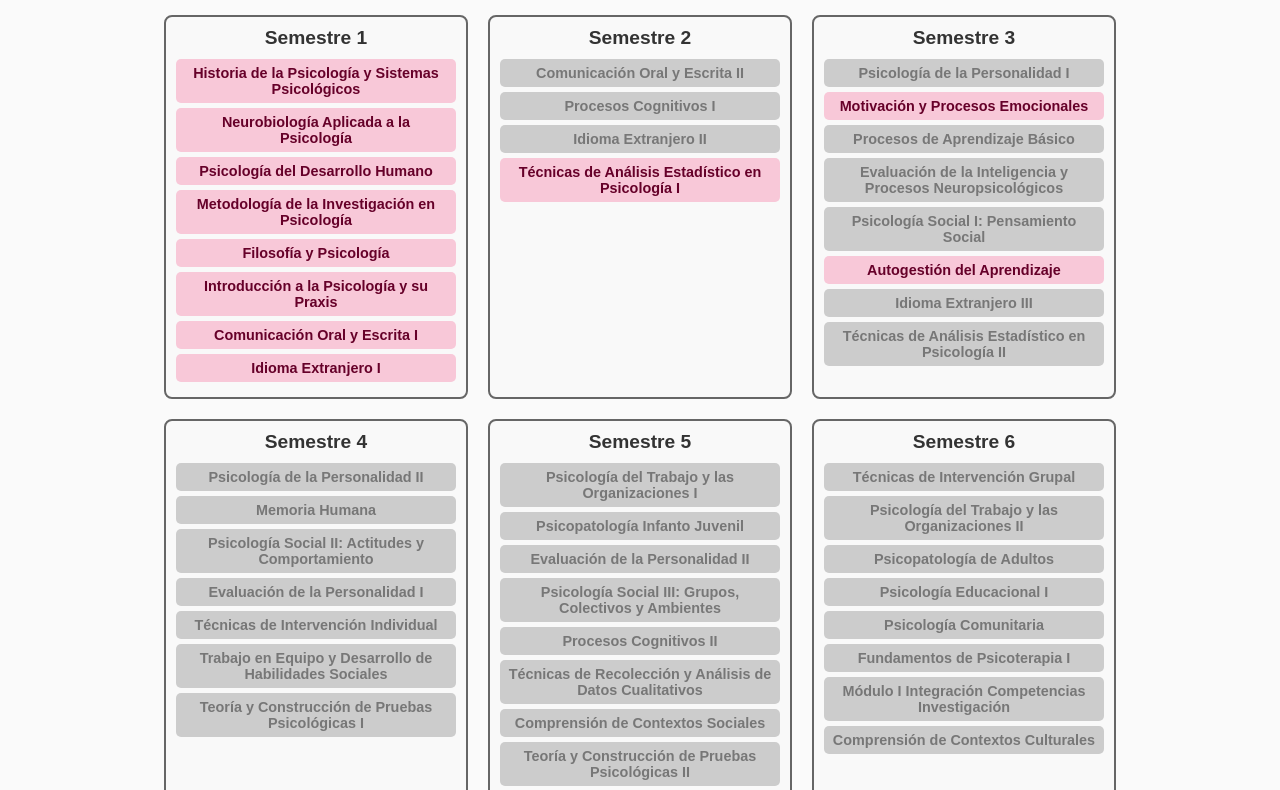
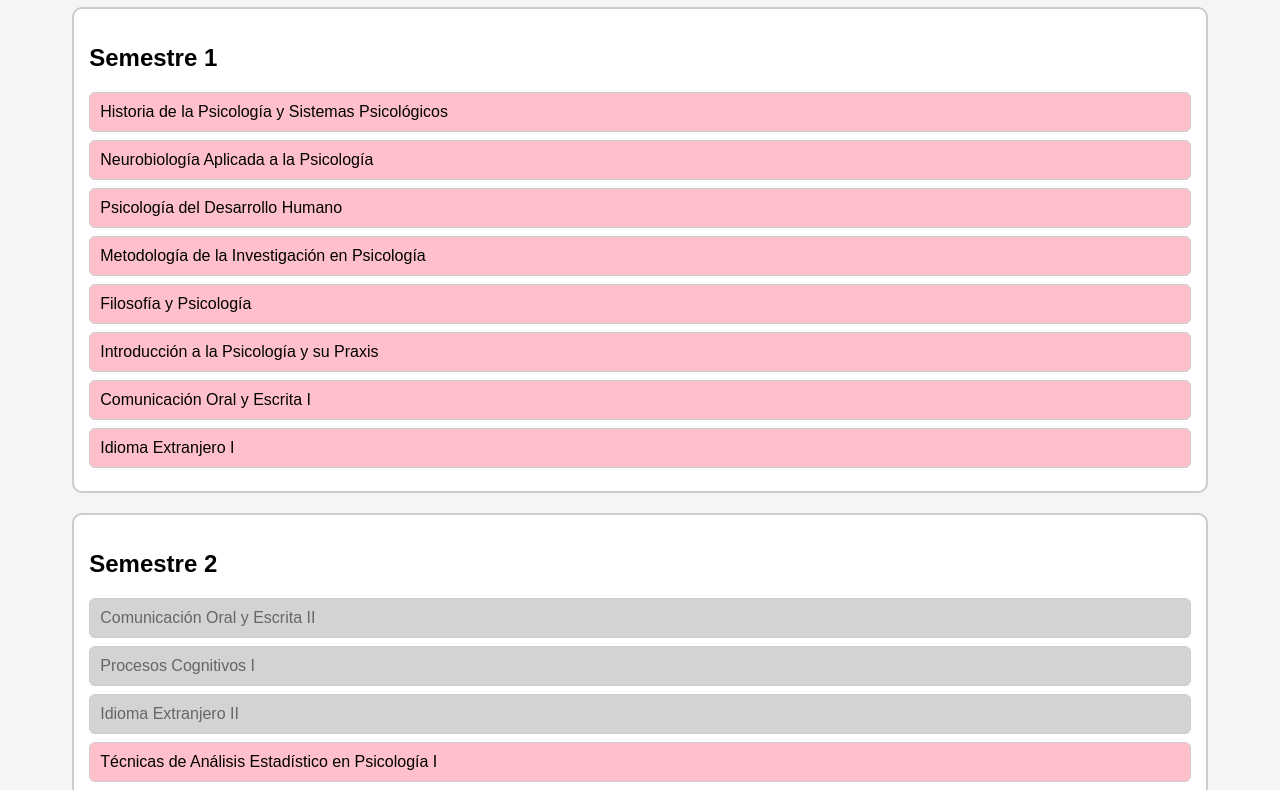
Before and after one commit to mabelvaldeeb/mallapsicologiautalca, a plain HTML site: page index.html in a window 1280 px wide. Shown: the part 101-891 px from the top of the page. Drawn offline with Linux system fonts and the light colour scheme.

Commit message:
Update style.css

```diff
--- a/style.css
+++ b/style.css
@@ -1,86 +1,40 @@
 body {
   font-family: Arial, sans-serif;
-  background-color: #fafafa;
   padding: 20px;
-  color: #222;
+  background-color: #f5f5f5;
+}
+
+h1 {
   text-align: center;
 }
 
-h1 {
-  margin-bottom: 30px;
-}
-
-#contenedor-malla {
-  display: flex;
-  flex-wrap: wrap;
-  justify-content: center;
-  gap: 20px;
-}
-
 .semestre {
-  border: 2px solid #666;
-  border-radius: 8px;
-  padding: 10px;
-  width: 280px;
-  background-color: #f9f9f9;
-}
-
-.semestre h2 {
-  margin-top: 0;
-  margin-bottom: 10px;
-  font-weight: bold;
-  font-size: 1.2rem;
-  color: #333;
+  border: 2px solid #ccc;
+  border-radius: 10px;
+  padding: 15px;
+  margin: 20px auto;
+  width: 90%;
+  background-color: white;
 }
 
 .ramo {
-  margin: 5px 0;
-  padding: 6px 8px;
-  border-radius: 5px;
+  padding: 10px;
+  margin: 8px 0;
+  border-radius: 6px;
   cursor: pointer;
-  user-select: none;
-  font-weight: 600;
-  font-size: 0.9rem;
-  transition: background-color 0.3s, color 0.3s;
-}
-
-/* Estados de los ramos */
-.ramo.no-aprobado {
-  background-color: #f8c8d8; /* rosado */
-  color: #660029;
-  text-decoration: none;
+  border: 1px solid #ccc;
+  background-color: #ffc0cb; /* rosado por defecto */
+  transition: all 0.2s ease-in-out;
 }
 
 .ramo.aprobado {
-  background-color: #6a3b80; /* morado */
+  background-color: #b57edc;
+  text-decoration: line-through;
   color: white;
-  text-decoration: line-through;
 }
 
 .ramo.bloqueado {
-  background-color: #cccccc; /* gris */
-  color: #777777;
+  background-color: #d3d3d3;
   cursor: not-allowed;
-  text-decoration: none;
+  color: #666;
 }
-
-.ramo.bloqueado:hover {
-  background-color: #bbbbbb;
-}
-
-/* Tooltip para mostrar créditos */
-.ramo[data-creditos]:hover::after {
-  content: attr(data-creditos) " créditos";
-  position: absolute;
-  background-color: #333;
-  color: #fff;
-  padding: 3px 6px;
-  border-radius: 4px;
-  font-size: 0.75rem;
-  top: 100%;
-  left: 50%;
-  transform: translateX(-50%);
-  white-space: nowrap;
-  pointer-events: none;
-  opacity: 0.8;
-}
```
